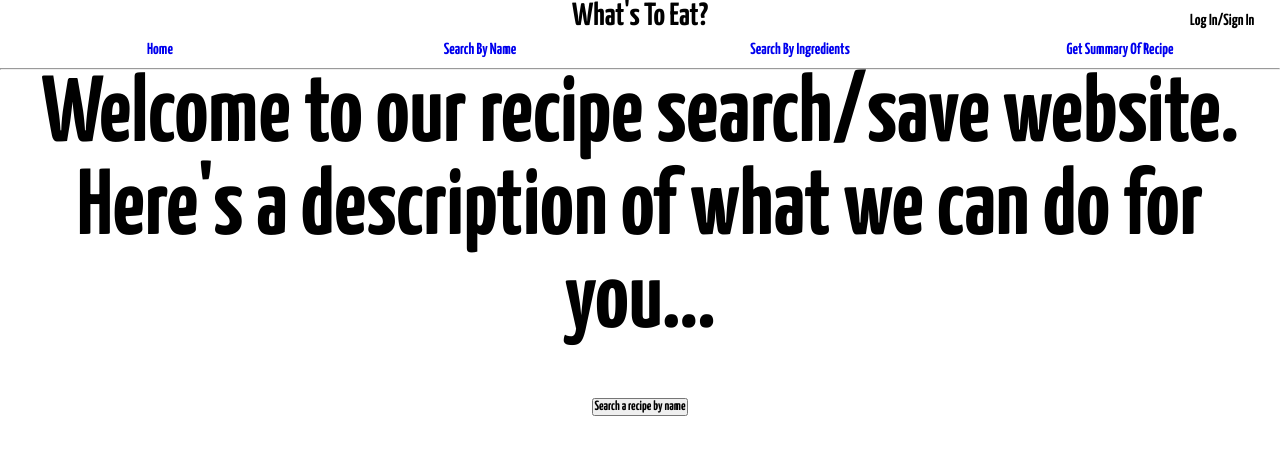
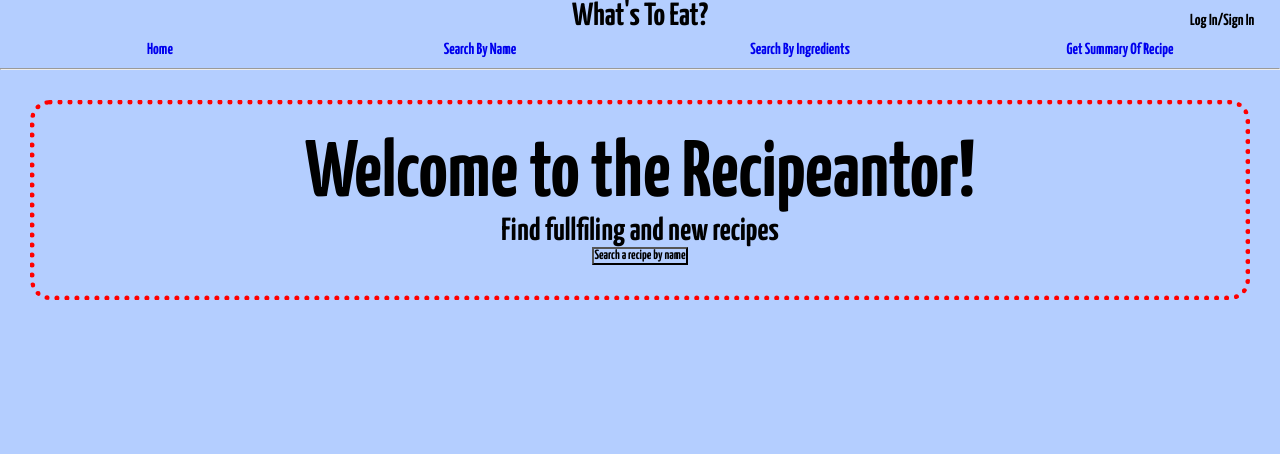
Before and after one commit to sjxliu/recipe-search-frontend, a React (Create React App) app: page / in a window 1280 px wide. Shown: the top 454 px of the page. Built offline with nearby package versions, Linux system fonts and the light colour scheme.

Commit message:
added more styling

```diff
--- a/src/components/Home.jsx
+++ b/src/components/Home.jsx
@@ -4,9 +4,10 @@ import "./styles/home.css"
 function Home(){
     return(
     <div className='home-container'>
-            <h3 className='greeting'>Welcome to our recipe search/save website. Here's a description of what we can do for you...</h3>
-            <div style={{display: 'flex', justifyContent: 'center'}}>
-                <Link to='/nameSearch'><button>Search a recipe by name</button></Link>
+            <h3 className='greeting'>Welcome to the Recipeantor!</h3>
+            <p className='desc'>Find fullfiling and new recipes</p>
+            <div className='to-app' style={{display: 'flex', justifyContent: 'center'}}>
+                <Link className='button' to='/nameSearch'><button>Search a recipe by name</button></Link>
             </div>
         </div>
     )
--- a/src/components/styles/home.css
+++ b/src/components/styles/home.css
@@ -7,8 +7,22 @@
   text-decoration: none;
   list-style-type: none;
   outline: none;
+  background-color: rgb(180, 206, 255);
 }
 
 .home-container{
-    font-size: 5rem;
+    border: 5px dotted red;
+    border-radius: 20px;
+    padding: 30px;
+    margin: 30px;
+    background-color: rgb(180, 206, 255);
 }
+
+.greeting{font-size: 5rem;}
+.desc{
+    font-size: 2rem;
+}
+
+.to-app{}
+
+.button{}
```
